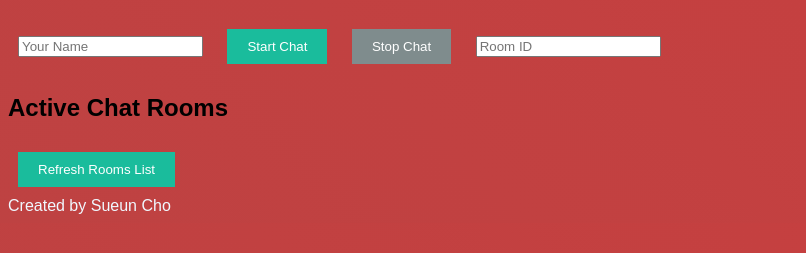
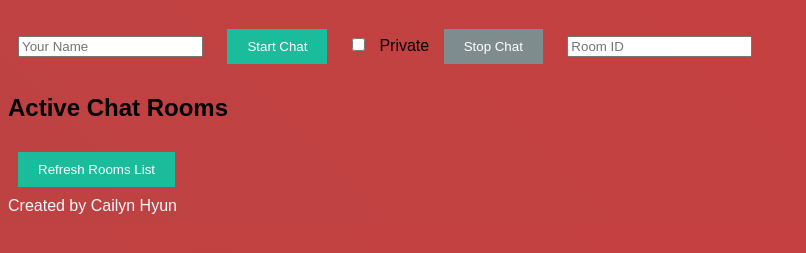
Before and after one commit to sueun-dev/chatapp, a website: page express/public/index.html in a window 1280 px wide. Shown: the part 61-314 px from the top of the page, without its empty margins (0-806 px from the left). Drawn offline with Linux system fonts and the light colour scheme.

Commit message:
Update index.html

```diff
--- a/express/public/index.html
+++ b/express/public/index.html
@@ -2,7 +2,7 @@
 <html lang="en">
 <head>
   <meta charset="UTF-8">
-  <meta name="viewport" content="width=device-width, initial-scale=1.0">
+  <meta name="viewport" content="width=device-width, initial-scale=1, maximum-scale=1, user-scalable=no">
   <title>Random Chat App</title>
   <link rel="stylesheet" href="./style.css">
 </head>
@@ -10,8 +10,14 @@
   <h1>Hidden Chat</h1>
   <input type="text" id="username" placeholder="Your Name" required /> <!-- Add required attribute here -->
   <button id="startChat">Start Chat</button>
+
+  <input type="checkbox" id="privateRoom" />
+  <label for="privateRoom">Private</label>
+
   <button id="stopChat" disabled>Stop Chat</button>
   <input type="text" id="roomId" placeholder="Room ID">
+
+
 
   <!-- Add a new div element to show the list of active chat rooms -->
   <div id="activeRooms">
@@ -30,8 +36,9 @@
     <button id="deleteMessage">Delete</button>
     <div id="usersOnline" style="color: aliceblue;">Users online: 0</div>
 
+
   </div>
-  <div style="color: aliceblue;">Created by Sueun Cho</div>
+  <div style="color: aliceblue;">Created by Cailyn Hyun</div>
   <script src="ui.js"></script>
   <script src="socketHandler.js"></script>
 </body>
```
